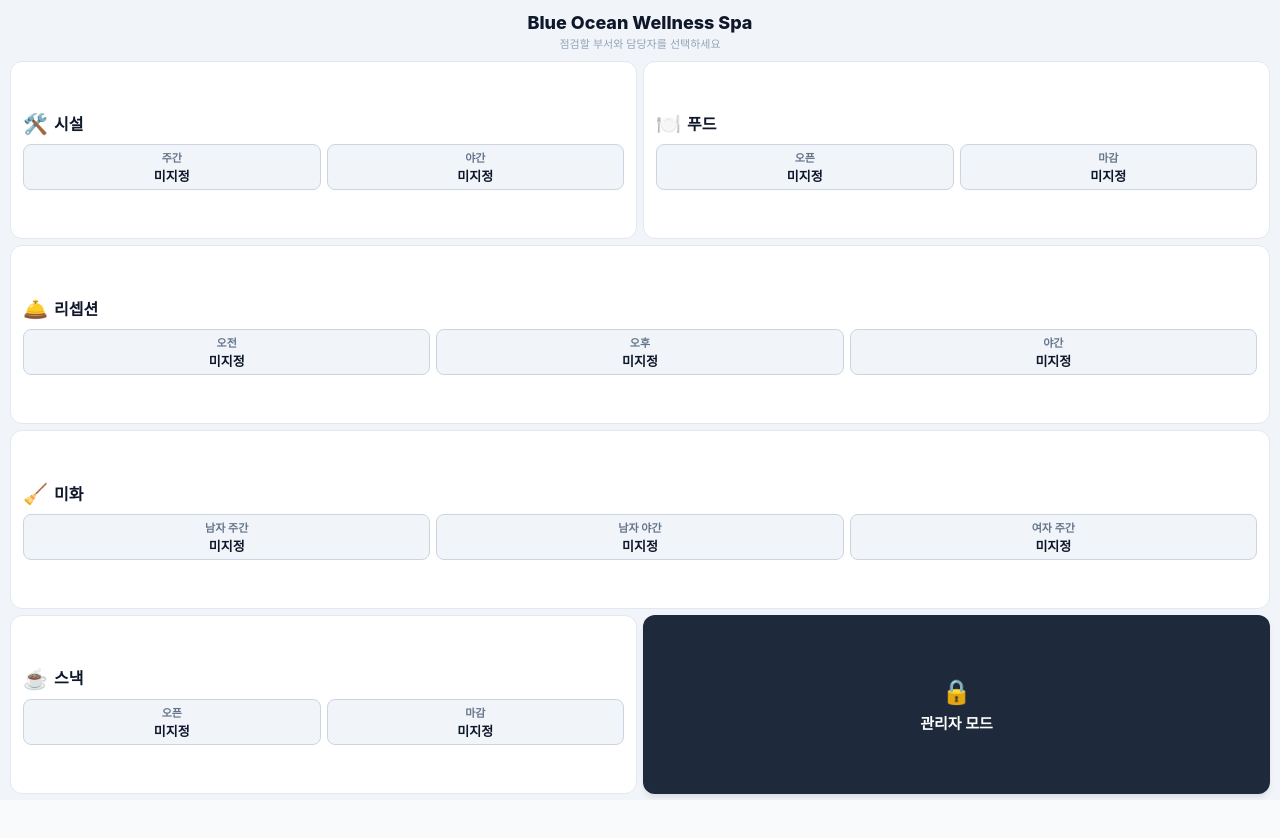
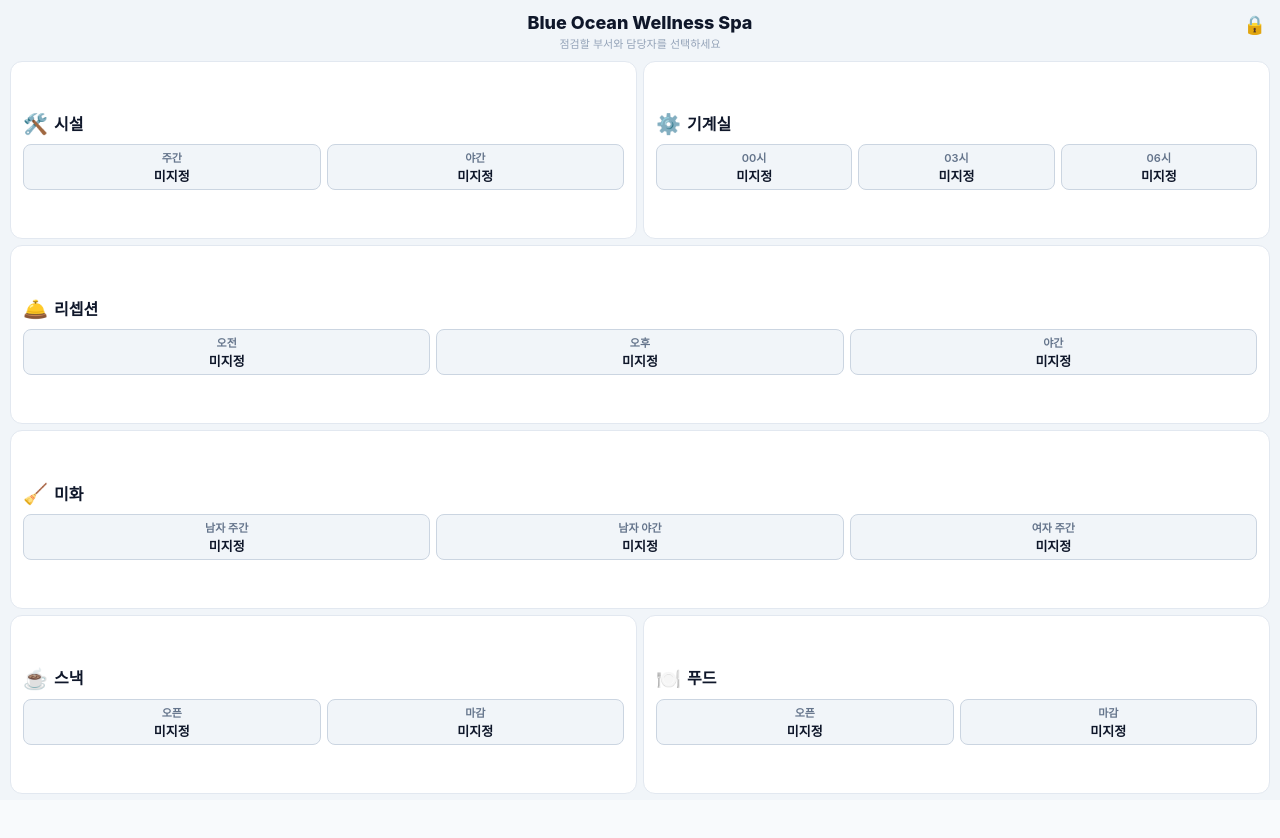
Before and after one commit to 2000BOH/spa-guard, a React (Vite) app: page / in a window 1280 px wide. Shown: the top 838 px of the page. Built offline with nearby package versions, Linux system fonts and the light colour scheme; a web font is replaced by a local one.

Commit message:
feat: Restructure main layout to include mechanical room and relocate admin button

```diff
--- a/src/components/AdminModal.tsx
+++ b/src/components/AdminModal.tsx
@@ -8,6 +8,7 @@ interface AdminModalProps {
 
 const DEPT_LABELS: Record<DepartmentId, string> = {
   facilities: '시설',
+  mechanical: '기계실',
   reception: '리셉션',
   cleaning: '미화',
   food: '푸드',
@@ -16,6 +17,7 @@ const DEPT_LABELS: Record<DepartmentId, string> = {
 
 const DEFAULT_DEPT_CONFIGS: DeptConfigMap = {
   facilities: { groups: [{ roles: [{ role: '주간', name: '' }, { role: '야간', name: '' }] }] },
+  mechanical: { groups: [{ roles: [{ role: '00시', name: '' }, { role: '03시', name: '' }, { role: '06시', name: '' }] }] },
   reception: { groups: [{ roles: [{ role: '오전', name: '' }, { role: '오후', name: '' }, { role: '야간', name: '' }] }] },
   cleaning: {
     groups: [
--- a/src/components/ComingSoon.tsx
+++ b/src/components/ComingSoon.tsx
@@ -9,6 +9,7 @@ interface ComingSoonProps {
 
 const DEPT_NAMES: Record<DepartmentId, string> = {
   facilities: '시설',
+  mechanical: '기계실',
   reception: '리셉션',
   cleaning: '미화',
   food: '푸드',
--- a/src/components/MainIndex.tsx
+++ b/src/components/MainIndex.tsx
@@ -8,6 +8,7 @@ interface MainIndexProps {
 
 const DEPTS: Record<DepartmentId, { name: string; icon: string }> = {
   facilities: { name: '시설', icon: '🛠️' },
+  mechanical: { name: '기계실', icon: '⚙️' },
   reception: { name: '리셉션', icon: '🛎️' },
   cleaning: { name: '미화', icon: '🧹' },
   food: { name: '푸드', icon: '🍽️' },
@@ -104,22 +105,39 @@ export const MainIndex: React.FC<MainIndexProps> = ({ onSelectDepartment }) => {
       padding: '10px 10px 6px'
     }}>
       {/* ── 타이틀 ── */}
-      <header style={{ textAlign: 'center', marginBottom: '8px', flexShrink: 0 }}>
+      <header style={{ textAlign: 'center', marginBottom: '8px', flexShrink: 0, position: 'relative' }}>
         <h1 style={{ fontSize: '18px', fontWeight: 800, color: '#0f172a', margin: '0 0 2px' }}>
           Blue Ocean Wellness Spa
         </h1>
         <p style={{ fontSize: '11px', color: '#94a3b8', margin: 0 }}>
           점검할 부서와 담당자를 선택하세요
         </p>
+        <button
+          onClick={() => setIsAdminOpen(true)}
+          style={{
+            position: 'absolute',
+            top: 0,
+            right: 0,
+            background: 'none',
+            border: 'none',
+            fontSize: '18px',
+            color: '#64748b',
+            cursor: 'pointer',
+            padding: '4px'
+          }}
+          title="관리자 설정"
+        >
+          🔒
+        </button>
       </header>
 
       {/* ── 파트 카드 그리드 ── */}
       <div style={{ flex: 1, display: 'flex', flexDirection: 'column', gap: '6px', minHeight: 0 }}>
 
-        {/* 행 1: 시설 + 푸드 — 반반 */}
+        {/* 행 1: 시설 + 기계실 — 반반 */}
         <div style={{ flex: 1, display: 'flex', gap: '6px' }}>
           <div style={{ flex: 1 }}>{renderCard('facilities')}</div>
-          <div style={{ flex: 1 }}>{renderCard('food')}</div>
+          <div style={{ flex: 1 }}>{renderCard('mechanical')}</div>
         </div>
 
         {/* 행 2: 리셉션 — 전체 너비 */}
@@ -132,34 +150,10 @@ export const MainIndex: React.FC<MainIndexProps> = ({ onSelectDepartment }) => {
           {renderCard('cleaning')}
         </div>
 
-        {/* 행 4: 스낵(반) + 관리자 버튼(반) */}
+        {/* 행 4: 스낵(반) + 푸드(반) */}
         <div style={{ flex: 1, display: 'flex', gap: '6px' }}>
           <div style={{ flex: 1 }}>{renderCard('snack')}</div>
-          <div style={{ flex: 1 }}>
-            <button
-              onClick={() => setIsAdminOpen(true)}
-              style={{
-                width: '100%',
-                height: '100%',
-                background: '#1e293b',
-                color: '#fff',
-                border: 'none',
-                borderRadius: '12px',
-                fontSize: '15px',
-                fontWeight: 700,
-                cursor: 'pointer',
-                display: 'flex',
-                flexDirection: 'column',
-                alignItems: 'center',
-                justifyContent: 'center',
-                gap: '6px',
-                boxShadow: '0 4px 6px -1px rgba(0, 0, 0, 0.1)'
-              }}
-            >
-              <span style={{ fontSize: '24px' }}>🔒</span>
-              관리자 모드
-            </button>
-          </div>
+          <div style={{ flex: 1 }}>{renderCard('food')}</div>
         </div>
       </div>
 
--- a/src/data/checklistData.ts
+++ b/src/data/checklistData.ts
@@ -26,6 +26,7 @@ export const TAB_INFO: Record<string, { id: string; name: string; htmlName: stri
 
 export const DEPT_TABS_MAP: Record<DepartmentId, string[]> = {
   facilities: ['tab1', 'tab2', 'tab3', 'tab4', 'tab5'],
+  mechanical: [], // To be added later
   reception: [], // 추가 필요
   cleaning: ['cWTab1', 'cWTab2', 'cWTab3', 'cWTab4'], // Default fallback
   food: [],      // 추가 필요
--- a/src/types/index.ts
+++ b/src/types/index.ts
@@ -46,7 +46,7 @@ export interface SectionData {
   items: CheckItem[];
 }
 
-export type DepartmentId = 'facilities' | 'reception' | 'cleaning' | 'food' | 'snack';
+export type DepartmentId = 'facilities' | 'mechanical' | 'reception' | 'cleaning' | 'food' | 'snack';
 
 /** 개별 담당자 역할 및 이름 */
 export interface RoleDef {
```
